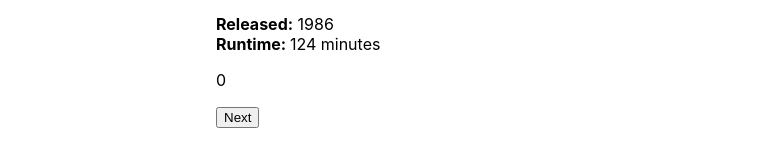
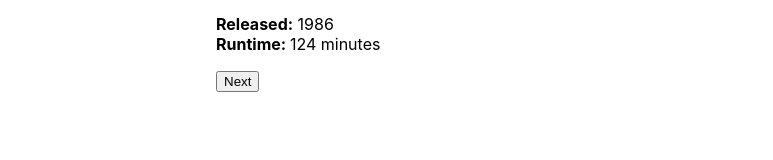
Before and after one commit to Momentum-Team-13/react-slideshow-samrespass, a React (Create React App) app: page / in a window 1280 px wide. Shown: the part 228-388 px from the top of the page, without its empty margins (0-773 px from the left). Built offline with nearby package versions, Linux system fonts and the light colour scheme.

Commit message:
added previous button, no going to the void

```diff
--- a/src/slideshow.js
+++ b/src/slideshow.js
@@ -26,8 +26,13 @@ return (
             <p>{movie.description}</p>
             <p className="release"><b>Released:</b> {movie.release_date}</p>
             <p className="runtime"> <b>Runtime: </b>{movie.running_time} minutes</p>
-            <p>{index}</p>
+            { slide > 0 &&
+            <button className="prev" onClick={() => setSlide(slide - 1)}>Previous</button>
+            }
+            { slide < 21 &&
             <button className="next" onClick={() => setSlide(slide + 1)}>Next</button>
+            }
+
         </div>
         }
 
```
